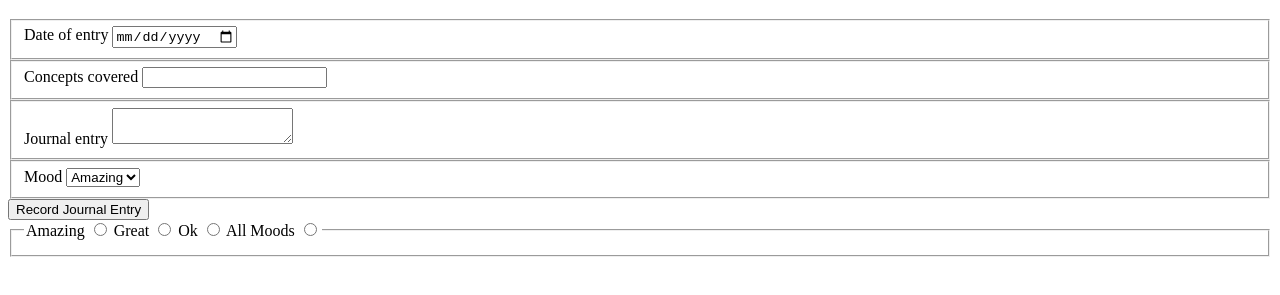
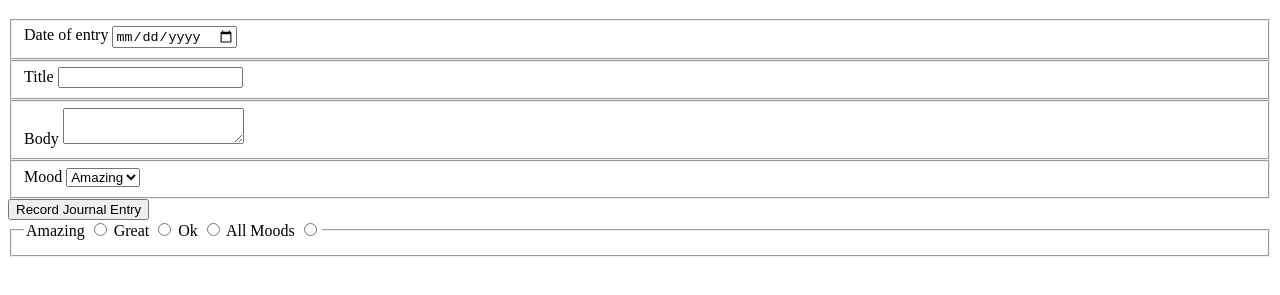
Before and after one commit to Cpippin/daily-journal-6, a plain HTML site: page src/index.html in a window 1280 px wide. Shown: the part 61-356 px from the top of the page. Drawn offline with Linux system fonts and the light colour scheme; no server answers.

Commit message:
added html for delete buttons

```diff
--- a/src/index.html
+++ b/src/index.html
@@ -19,12 +19,12 @@
             <input id="dateInput" type="date" name="date-input" required>
         </fieldset>
         <fieldset>
-            <label for="concept-input">Concepts covered</label>
-            <input id="conceptInput" type="text" name="concept-input" required>
+            <label for="title-input">Title</label>
+            <input id="titleInput" type="text" name="title-input" required>
         </fieldset>
         <fieldset>
-            <label for="entry-input">Journal entry</label>
-            <textarea id="textInput" name="entry-input" required></textarea>
+            <label for="body-input">Body</label>
+            <textarea id="bodyInput" name="body-input" required></textarea>
         </fieldset>
         <fieldset>
             <label for="mood-input">Mood</label>
--- a/src/scripts/entryComponent.js
+++ b/src/scripts/entryComponent.js
@@ -8,6 +8,7 @@ const entryManager = {
         <p>${journalEntry.entry}</p>
         <p>${journalEntry.mood}</p>
         <p>${journalEntry.date}</p>
+        <button>Delete</button>
       </section>
     `
   }
```
